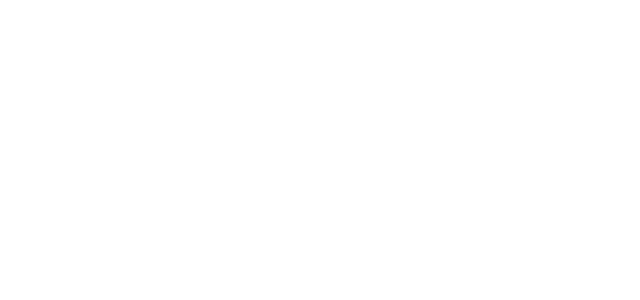
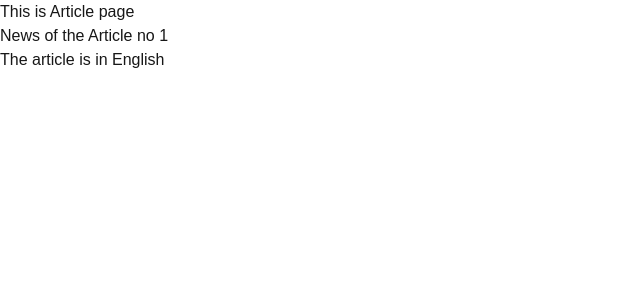
Before and after one commit to siammahamud/NextJs_The_React_Framework, a Next.js app: page /dashboard/article/1 in a window 1280 px wide. Shown: the top 300 px of the page, without its empty margins (0-640 px from the left). Built offline with nearby package versions, Linux system fonts and the light colour scheme.

Commit message:
Issue fixed

```diff
--- a/src/app/dashboard/article/[articleId]/page.tsx
+++ b/src/app/dashboard/article/[articleId]/page.tsx
@@ -6,16 +6,18 @@
   searchParams: Promise<{ lang?: "en" | "bn" }>;
 }) => {
   const { articleId: id } = await params;
-  const { lang ='en' } = await searchParams;
-  return
-  <div>
- <h1>This is Article page </h1>
- <h1>News of the Article no {id} </h1>
- {
-    lang === 'en'? "The article is in English": "The article is in Bangla"
- }
-
-  </div>;
+  const { lang = "en" } = await searchParams;
+  return (
+    <>
+      <div>
+        <h1>This is Article page </h1>
+        <h1>News of the Article no {id} </h1>
+        {lang === "en"
+          ? "The article is in English"
+          : "The article is in Bangla"}
+      </div>
+    </>
+  );
 };
 
 export default articlePage;
```
